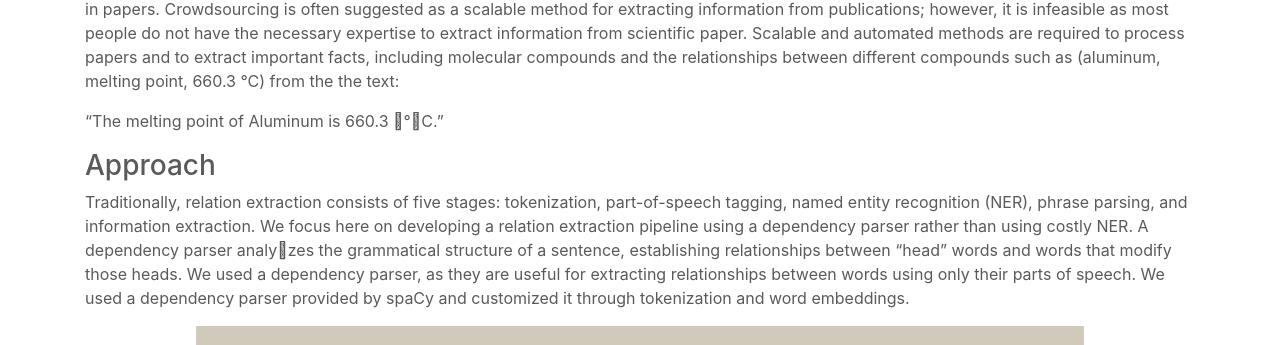
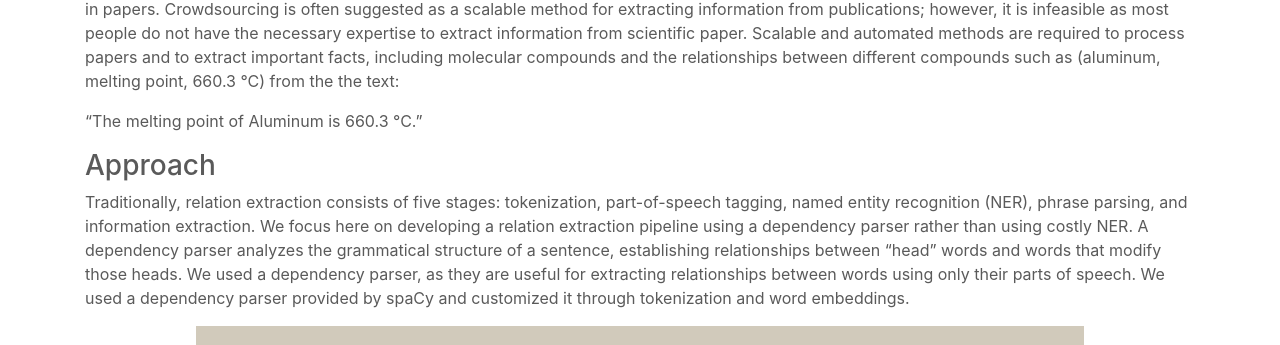
Before and after one commit to Parsl/parsl.github.io, a Jekyll site: the page built from _posts/2021-01-25-text-extraction.md, in a window 1280 px wide and 900 px high. Shown: the part 366-711 px from the top of the window. Built offline with Jekyll 4.4.1, drawn with Linux system fonts in a browser that asks for light colours.

Commit message:
fixing bad chars

```diff
--- a/_posts/2021-01-25-text-extraction.md
+++ b/_posts/2021-01-25-text-extraction.md
@@ -18,13 +18,13 @@ extract information from scientific paper. Scalable and automated methods are re
 important facts, including molecular compounds and the relationships between different compounds such as (aluminum, melting
 point, 660.3 &deg;C) from the the text:
 
-"The melting point of Aluminum is 660.3 􏰁&deg;􏰁C."
+"The melting point of Aluminum is 660.3 &deg;C."
 
 ### Approach
 
 Traditionally, relation extraction consists of five stages: tokenization, part-of-speech tagging, named entity recognition (NER),
 phrase parsing, and information extraction. We focus here on developing a relation extraction pipeline using a dependency parser
-rather than using costly NER. A dependency parser analy􏰀zes the grammatical structure of a sentence, establishing relationships
+rather than using costly NER. A dependency parser analyzes the grammatical structure of a sentence, establishing relationships
 between "head" words and words that modify those heads. We used a dependency parser, as they are useful for extracting
 relationships between words using only their parts of speech. We used a dependency parser provided by spaCy and customized it
 through tokenization and word embeddings.
```
